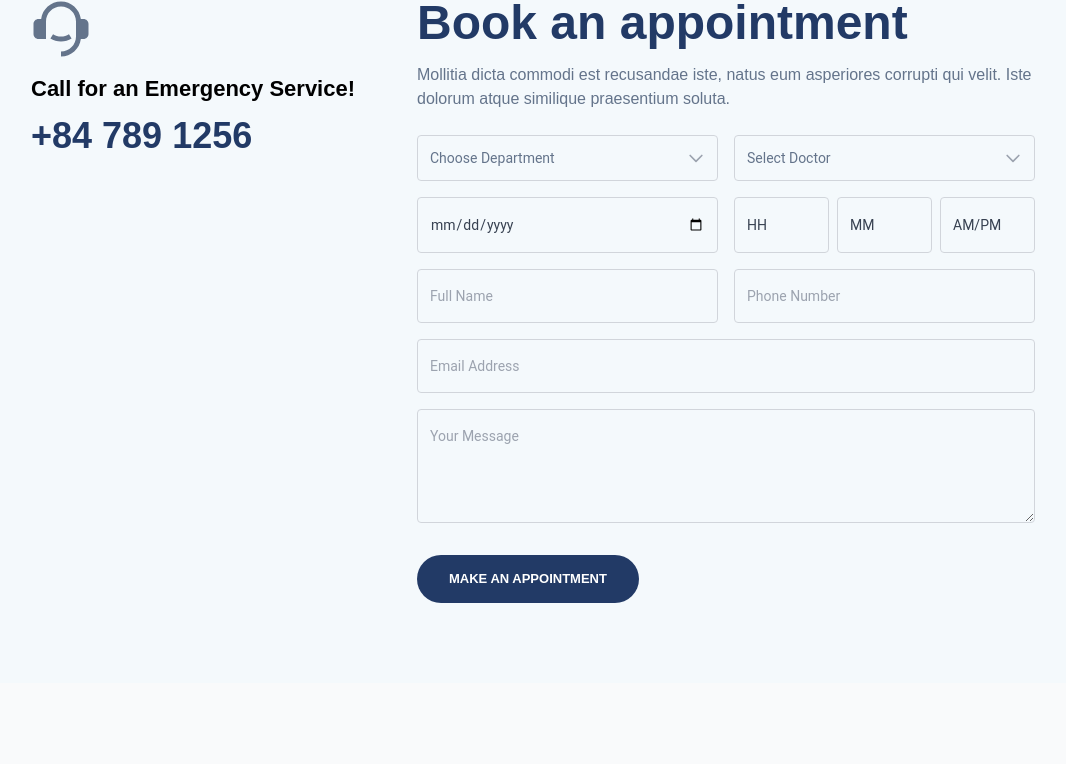
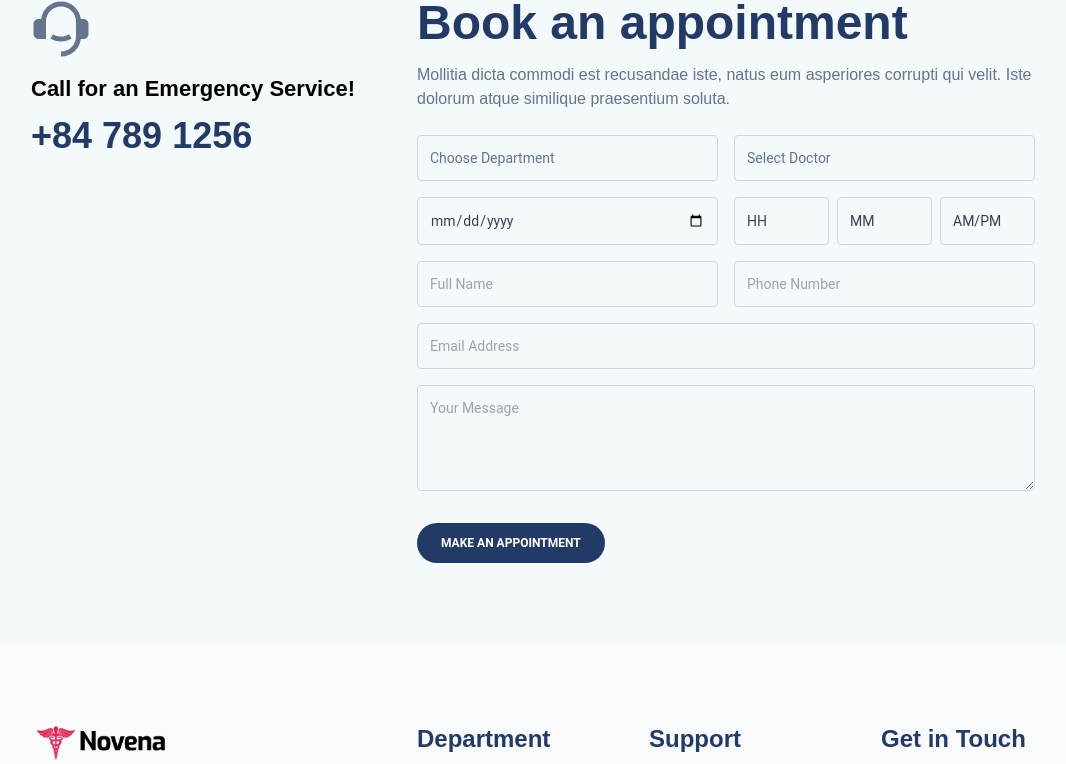
Before and after one commit to student-creative/react-project, a React (Create React App) app: page /appoinment in a window 1280 px wide. Shown: the part 539-1303 px from the top of the page, without its empty margins (51-1117 px from the left). Built offline with nearby package versions, Linux system fonts and the light colour scheme.

Commit message:
Problem solved

```diff
--- a/src/componts/Bookingform.jsx
+++ b/src/componts/Bookingform.jsx
@@ -23,8 +23,23 @@ function BookingForm() {
   const [doctors, setDoctors] = useState([]);
 
   useEffect(() => {
-    const storedDepartments = JSON.parse(localStorage.getItem('departmentsData')) || [];
-    const storedDoctors = JSON.parse(localStorage.getItem('doctorsData')) || [];
+    let storedDepartments = JSON.parse(localStorage.getItem('departmentsData'));
+    let storedDoctors = JSON.parse(localStorage.getItem('doctorsData'));
+
+    if (!storedDepartments || storedDepartments.length === 0) {
+      storedDepartments = ['Cardiology', 'Neurology', 'Orthopedics', 'Pediatrics'];
+      localStorage.setItem('departmentsData', JSON.stringify(storedDepartments));
+    }
+
+    if (!storedDoctors || storedDoctors.length === 0) {
+      storedDoctors = [
+        { name: 'Dr. A Sharma' },
+        { name: 'Dr. B Verma' },
+        { name: 'Dr. C Iyer' },
+        { name: 'Dr. D Khan' },
+      ];
+      localStorage.setItem('doctorsData', JSON.stringify(storedDoctors));
+    }
 
     setDepartments(storedDepartments);
     setDoctors(storedDoctors);
@@ -39,10 +54,7 @@ function BookingForm() {
     e.preventDefault();
 
     const formattedTime = `${formData.hour}:${formData.minute} ${formData.ampm}`;
-    const formDataWithFormattedTime = {
-      ...formData,
-      time: formattedTime
-    };
+    const formDataWithFormattedTime = { ...formData, time: formattedTime };
 
     const userKey = `${formData.fullName}_${formData.phone}`;
     const existingBooking = localStorage.getItem(userKey);
@@ -83,15 +95,14 @@ function BookingForm() {
   return (
     <div className="w-full max-w-4xl mx-auto">
       <ToastContainer position="top-center" autoClose={4000} />
-
-      <form ref={formRef} className="space-y-3 md:space-y-4 font-roboto" onSubmit={handleSubmit}>
-        <div className="grid grid-cols-1 md:grid-cols-2 gap-3 md:gap-4">
+      <form ref={formRef} className="space-y-4 font-roboto" onSubmit={handleSubmit}>
+        <div className="grid grid-cols-1 md:grid-cols-2 gap-4">
           <div className="relative">
             <select
               name="department"
               value={formData.department}
               onChange={handleChange}
-              className="w-full border border-gray-300 rounded px-3 py-3 text-sm bg-[#F4F9FC] text-slate-500 appearance-auto md:appearance-none"
+              className="w-full border border-gray-300 rounded px-3 py-3 text-sm bg-[#F4F9FC] text-slate-500 appearance-none"
               required
             >
               <option value="" disabled>Choose Department</option>
@@ -99,11 +110,6 @@ function BookingForm() {
                 <option key={index} value={dept}>{dept}</option>
               ))}
             </select>
-            <div className="absolute inset-y-0 right-3 hidden md:flex items-center pointer-events-none">
-              <svg className="w-5 h-5 text-gray-400" fill="none" stroke="currentColor" viewBox="0 0 24 24">
-                <path strokeLinecap="round" strokeLinejoin="round" strokeWidth="2" d="M19 9l-7 7-7-7" />
-              </svg>
-            </div>
           </div>
 
           <div className="relative">
@@ -111,7 +117,7 @@ function BookingForm() {
               name="doctor"
               value={formData.doctor}
               onChange={handleChange}
-              className="w-full border border-gray-300 rounded px-3 py-3 text-sm bg-[#F4F9FC] text-slate-500 appearance-auto md:appearance-none"
+              className="w-full border border-gray-300 rounded px-3 py-3 text-sm bg-[#F4F9FC] text-slate-500 appearance-none"
               required
             >
               <option value="" disabled>Select Doctor</option>
@@ -119,21 +125,16 @@ function BookingForm() {
                 <option key={index} value={doc.name}>{doc.name}</option>
               ))}
             </select>
-            <div className="absolute inset-y-0 right-3 hidden md:flex items-center pointer-events-none">
-              <svg className="w-5 h-5 text-gray-400" fill="none" stroke="currentColor" viewBox="0 0 24 24">
-                <path strokeLinecap="round" strokeLinejoin="round" strokeWidth="2" d="M19 9l-7 7-7-7" />
-              </svg>
-            </div>
           </div>
         </div>
 
-        <div className="grid grid-cols-1 md:grid-cols-2 gap-3 md:gap-4">
+        <div className="grid grid-cols-1 md:grid-cols-2 gap-4">
           <input
             type="date"
             name="date"
             value={formData.date}
             onChange={handleChange}
-            className="w-full border border-gray-300 rounded px-3 py-3 md:py-4 text-sm bg-[#F4F9FC] text-gray-700"
+            className="w-full border border-gray-300 rounded px-3 py-3 text-sm bg-[#F4F9FC] text-gray-700"
             required
           />
 
@@ -142,21 +143,20 @@ function BookingForm() {
               name="hour"
               value={formData.hour}
               onChange={handleChange}
-              className="w-1/3 border border-gray-300 rounded px-3 py-3 text-sm bg-[#F4F9FC] text-gray-700 appearance-auto md:appearance-none"
+              className="w-1/3 border border-gray-300 rounded px-3 py-3 text-sm bg-[#F4F9FC] text-gray-700 appearance-none"
               required
             >
               <option value="" disabled>HH</option>
-              {[...Array(12)].map((_, i) => {
-                const hour = i + 1;
-                return <option key={hour} value={hour}>{hour}</option>;
-              })}
+              {[...Array(12)].map((_, i) => (
+                <option key={i + 1} value={i + 1}>{i + 1}</option>
+              ))}
             </select>
 
             <select
               name="minute"
               value={formData.minute}
               onChange={handleChange}
-              className="w-1/3 border border-gray-300 rounded px-3 py-3 text-sm bg-[#F4F9FC] text-gray-700 appearance-auto md:appearance-none"
+              className="w-1/3 border border-gray-300 rounded px-3 py-3 text-sm bg-[#F4F9FC] text-gray-700 appearance-none"
               required
             >
               <option value="" disabled>MM</option>
@@ -169,7 +169,7 @@ function BookingForm() {
               name="ampm"
               value={formData.ampm}
               onChange={handleChange}
-              className="w-1/3 border border-gray-300 rounded px-3 py-3 text-sm bg-[#F4F9FC] text-gray-700 appearance-auto md:appearance-none"
+              className="w-1/3 border border-gray-300 rounded px-3 py-3 text-sm bg-[#F4F9FC] text-gray-700 appearance-none"
               required
             >
               <option value="" disabled>AM/PM</option>
@@ -179,14 +179,14 @@ function BookingForm() {
           </div>
         </div>
 
-        <div className="grid grid-cols-1 md:grid-cols-2 gap-3 md:gap-4">
+        <div className="grid grid-cols-1 md:grid-cols-2 gap-4">
           <input
             type="text"
             name="fullName"
             value={formData.fullName}
             onChange={handleChange}
             placeholder="Full Name"
-            className="w-full border border-gray-300 rounded px-3 py-3 md:py-4 text-sm bg-[#F4F9FC]"
+            className="w-full border border-gray-300 rounded px-3 py-3 text-sm bg-[#F4F9FC]"
             required
           />
           <input
@@ -195,7 +195,7 @@ function BookingForm() {
             value={formData.phone}
             onChange={handleChange}
             placeholder="Phone Number"
-            className="w-full border border-gray-300 rounded px-3 py-3 md:py-4 text-sm bg-[#F4F9FC]"
+            className="w-full border border-gray-300 rounded px-3 py-3 text-sm bg-[#F4F9FC]"
             required
           />
         </div>
@@ -206,7 +206,7 @@ function BookingForm() {
           value={formData.email}
           onChange={handleChange}
           placeholder="Email Address"
-          className="w-full border border-gray-300 rounded px-3 py-3 md:py-4 text-sm bg-[#F4F9FC]"
+          className="w-full border border-gray-300 rounded px-3 py-3 text-sm bg-[#F4F9FC]"
           required
         />
 
@@ -216,13 +216,13 @@ function BookingForm() {
           onChange={handleChange}
           rows="4"
           placeholder="Your Message"
-          className="w-full border border-gray-300 rounded px-3 py-3 md:py-4 text-sm bg-[#F4F9FC]"
+          className="w-full border border-gray-300 rounded px-3 py-3 text-sm bg-[#F4F9FC]"
         ></textarea>
 
         <div className="pt-2">
           <button
             type="submit"
-            className="w-full md:w-auto uppercase text-white p-3 md:p-4 px-6 md:px-8 font-exo text-xs md:text-[13px] font-bold rounded-full bg-[#223A66] hover:bg-[#E12454] transform duration-300"
+            className="w-full md:w-auto uppercase text-white p-3 px-6 text-xs font-bold rounded-full bg-[#223A66] hover:bg-[#E12454] transition-all duration-300"
           >
             Make an Appointment
           </button>
```
